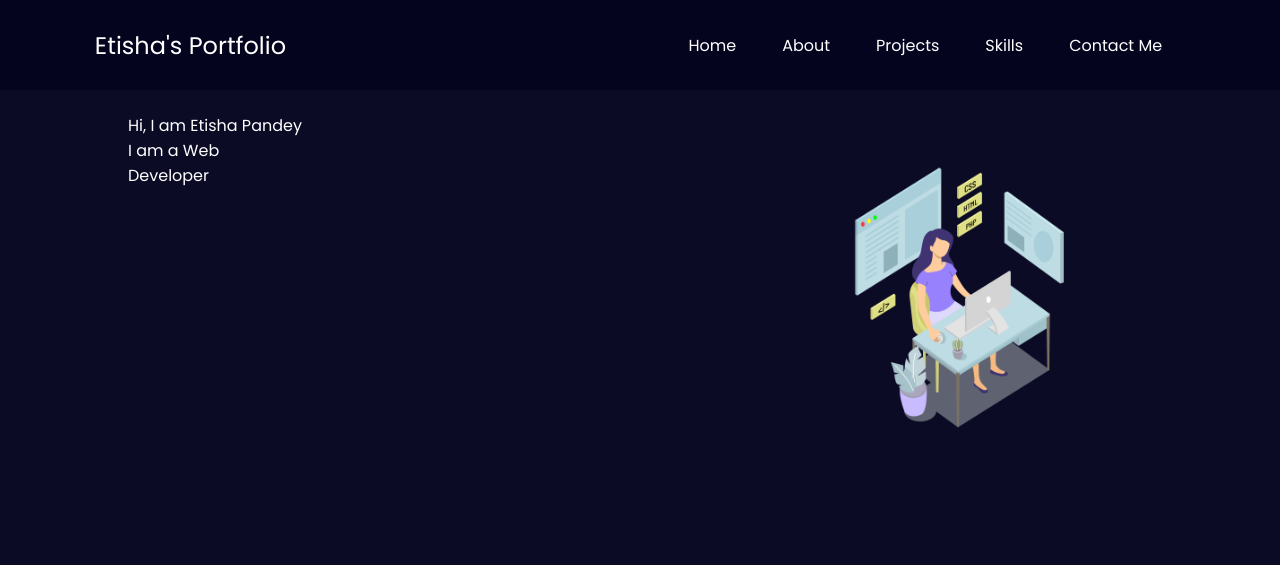
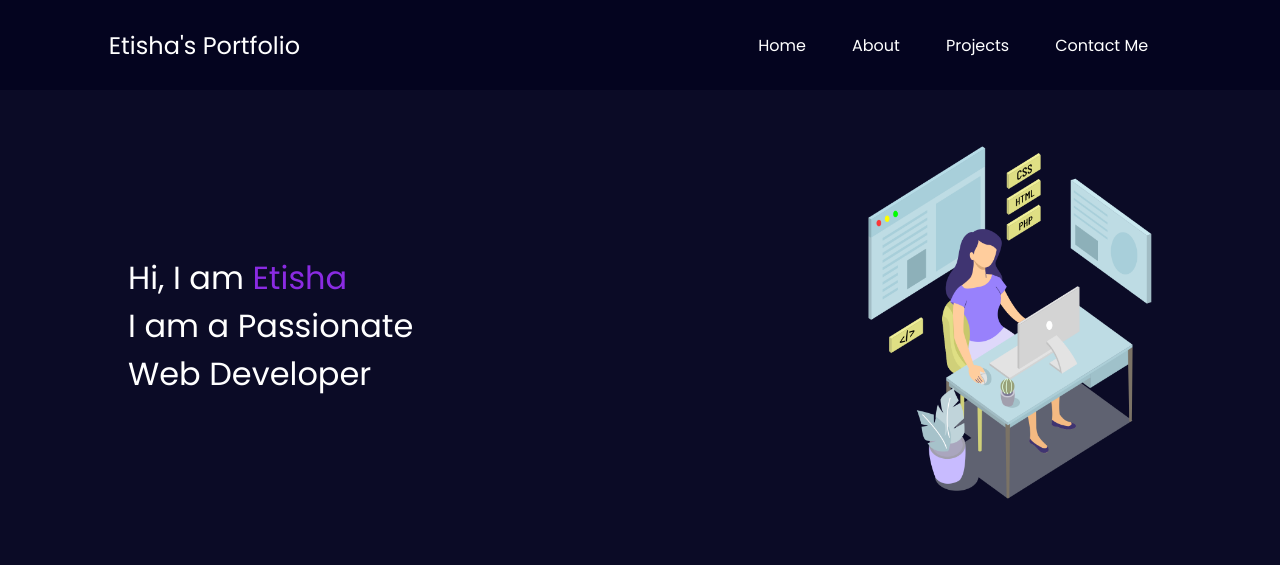
Before and after one commit to etishapandey82/Portfolio, a plain HTML site: page index.html in a window 1280 px wide. Drawn offline with Linux system fonts and the light colour scheme.

Commit message:
update file

```diff
--- a/index.html
+++ b/index.html
@@ -36,9 +36,17 @@
             justify-content: center;
         }
 
-        nav ul li {
+        nav ul li  {
             list-style: none;
             margin: 0 23px;
+        }
+        nav ul li a  {
+            text-decoration: none;
+            color: white;
+        }
+        nav ul li a:hover {
+            color:rgb(127, 28, 220);
+            font-size: 1.04rem;
         }
 
         .left {
@@ -47,20 +55,21 @@
         .firstSection{
             display: flex;
             justify-content: space-around;
-            margin: 23px 0;
+            align-items: center;
         }
-        .firstSection div{
+        .firstSection > div{
             width: 30%;
         }
         .leftSection{
-
-            width:50px ;
+            font-size: 2rem;
+            margin: 50px 0;
         }
         .rigthSection{
             width: 50%;
-
-
-        }
+            }
+        .purple{
+                color:blueviolet;
+            }
 
     </style>
 </head>
@@ -71,23 +80,24 @@
             <div class="left">Etisha's Portfolio</div>
             <div class="right"></div>
             <ul>
-                <li>Home</li>
-                <li>About</li>
-                <li>Projects</li>
-                <li>Skills</li>
-                <li>Contact Me</li>
+                <li><a href="/">Home</a></li>
+                <li><a href="/">About</a></li>
+                <li><a href="/">Projects</a></li>
+                <li><a href="/">Contact Me</a></li>
+
             </ul>
         </nav>
     </header>
     <main>
         <section class="firstSection">
             <div class="leftSection">
-                Hi, I am Etisha Pandey
-                <div>I am a Web Developer</div>
+                Hi, I am <span class="purple" >Etisha </span>
+                <div>I am a Passionate </div>
+                <div>Web Developer</div>
             </div>
             <div class="rigthSection">
                 <img src="bn.png" alt style="
-                    width: 70%;
+                    width: 95%;
                     margin: 50px;">
             </div>
 
```
